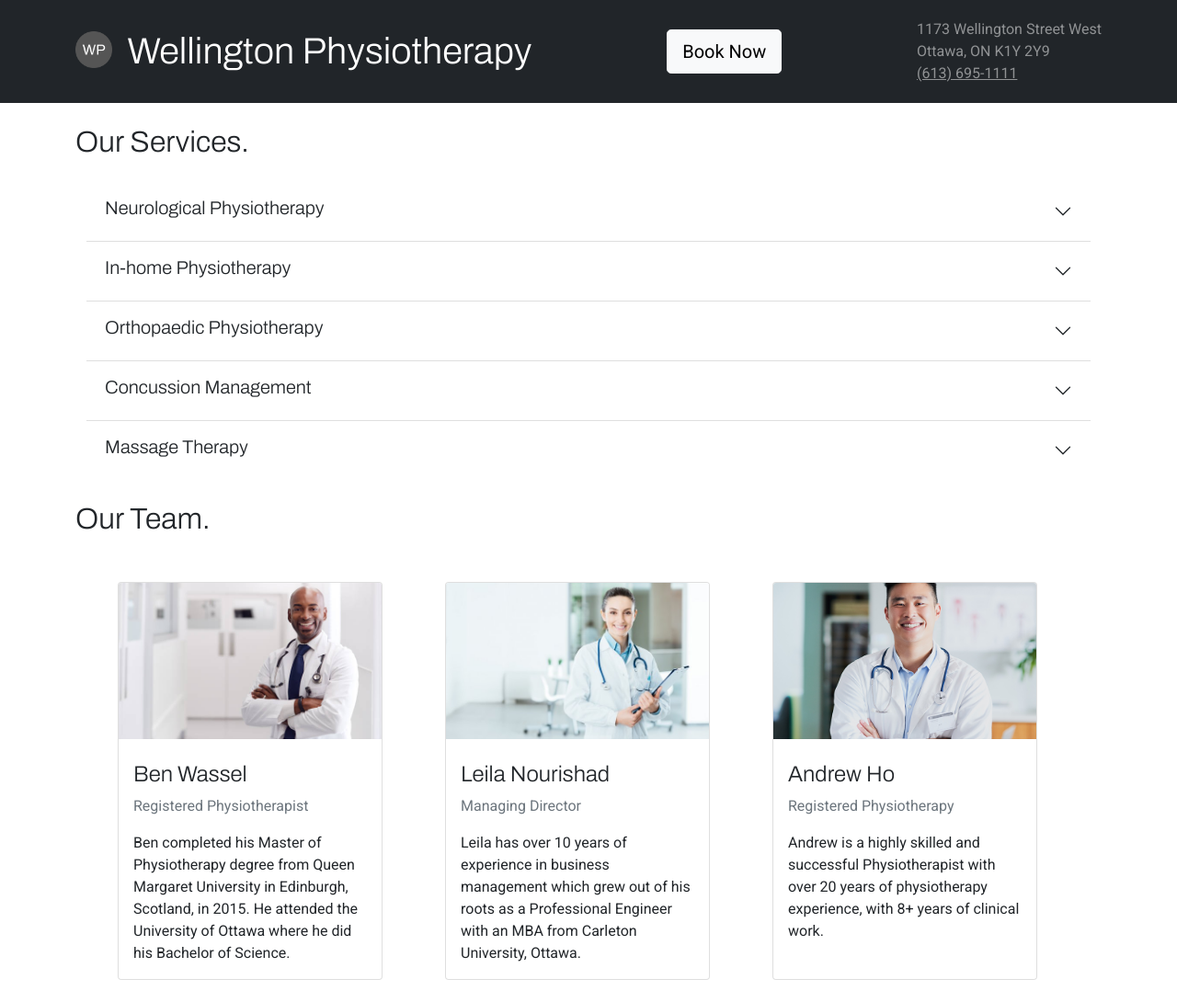
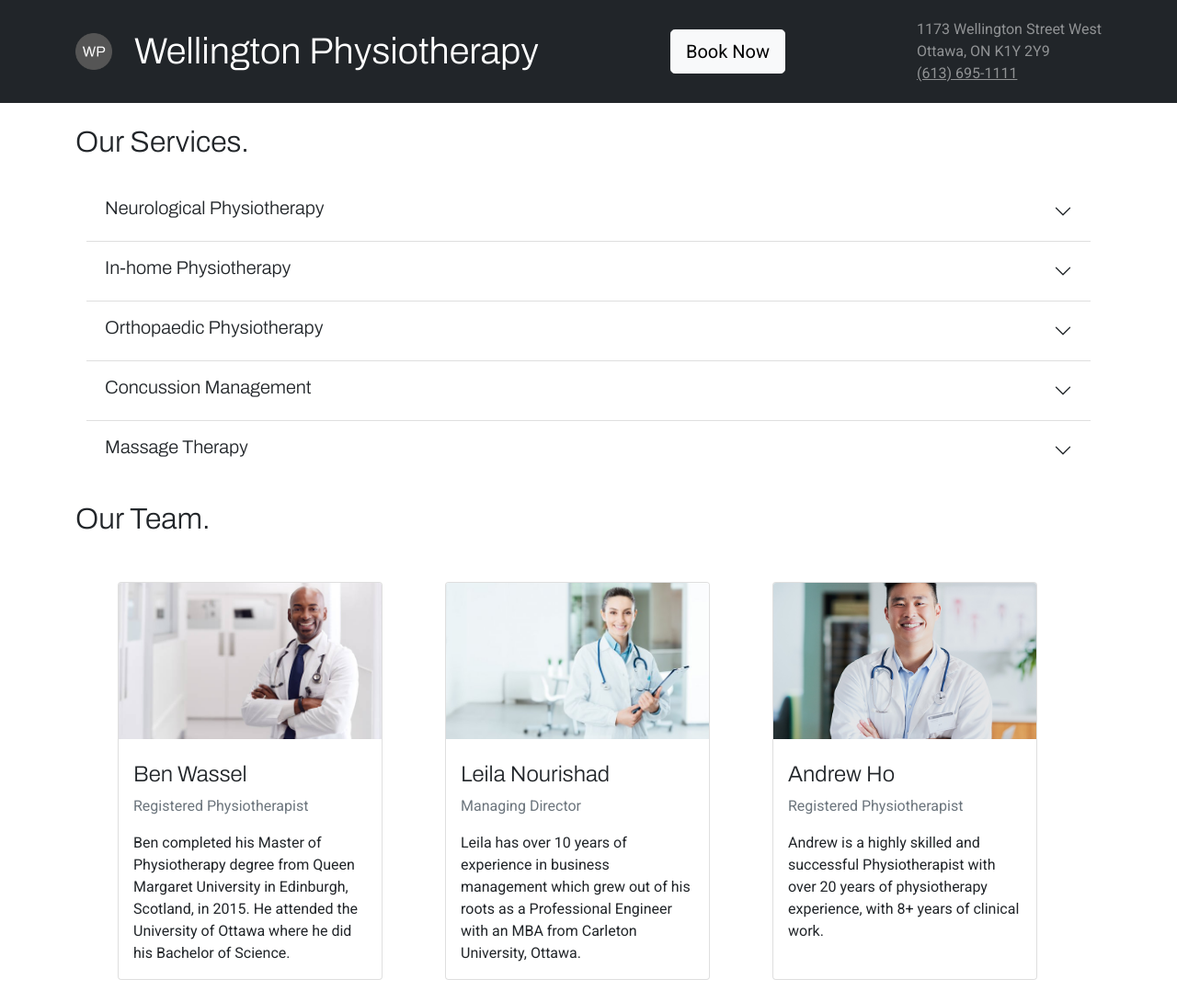
Before and after one commit to dkutin/seg3125, a plain HTML site: page lab4/index.html in a window 1280 px wide. Shown: the whole page at 92% size. Drawn offline with nearby package versions, Linux system fonts and the light colour scheme.

Commit message:
Update lab 4

```diff
--- a/lab4/index.html
+++ b/lab4/index.html
@@ -28,10 +28,10 @@ This will help you get started with your code!
     -->
     <nav class="navbar navbar-expand-lg navbar-dark bg-dark text-white">
         <div class="container-lg">
-            <h1 class="my-4 center">
-                <img src="assets/logo.png" width="40" height="40" alt="healthcare" class="me-2 align-text-top">
-                Wellington Physiotherapy
-            </h1>
+            <div class="d-inline-flex header">
+                <img src="assets/logo.png" width="40" height="40" alt="healthcare" class="me-4 align-self-center">
+                <h1 class="my-4 center align-self-center">Wellington Physiotherapy</h1>
+            </div>
             <!-- Button trigger modal
             We use the same button code from above, but now we can trigger a modal to appear.
             The bootstrap tutorial includes many different types of modals that you can explore
@@ -192,7 +192,7 @@ This will help you get started with your code!
             <div class="card my-4 p-0" style="width: 18rem;">
                 <img src="assets/doctor3.jpeg" class="card-img-top" style="max-height: 170px; object-fit: cover;"  alt="...">
                 <h5 class="card-title mt-4 px-3 fw-bold fs-4">Andrew Ho</h5>
-                <span class="px-3 text-muted">Registered Physiotherapy</span>
+                <span class="px-3 text-muted">Registered Physiotherapist</span>
                 <div class="card-body">
                     <p class="card-text">
                         Andrew is a highly skilled and successful Physiotherapist with over 20 years of physiotherapy experience, with 8+ years of clinical work.
@@ -249,7 +249,7 @@ This will help you get started with your code!
                     </div>
                     <div class="modal-footer">
                         <button type="button" class="btn btn-secondary" data-bs-dismiss="modal">Close</button>
-                        <button type="button" class="btn btn-dark">Confirm</button>
+                        <button type="button" class="btn btn-dark" data-bs-dismiss="modal">Confirm</button>
                     </div>
                 </div>
             </div>
--- a/lab4/styles/styles.css
+++ b/lab4/styles/styles.css
@@ -12,3 +12,9 @@ h5,
 h6 {
     font-family: 'Archivo', sans-serif;
 }
+
+@media only screen and (max-width: 768px) {
+    .header {
+        width: 100%;
+    }
+}
```
